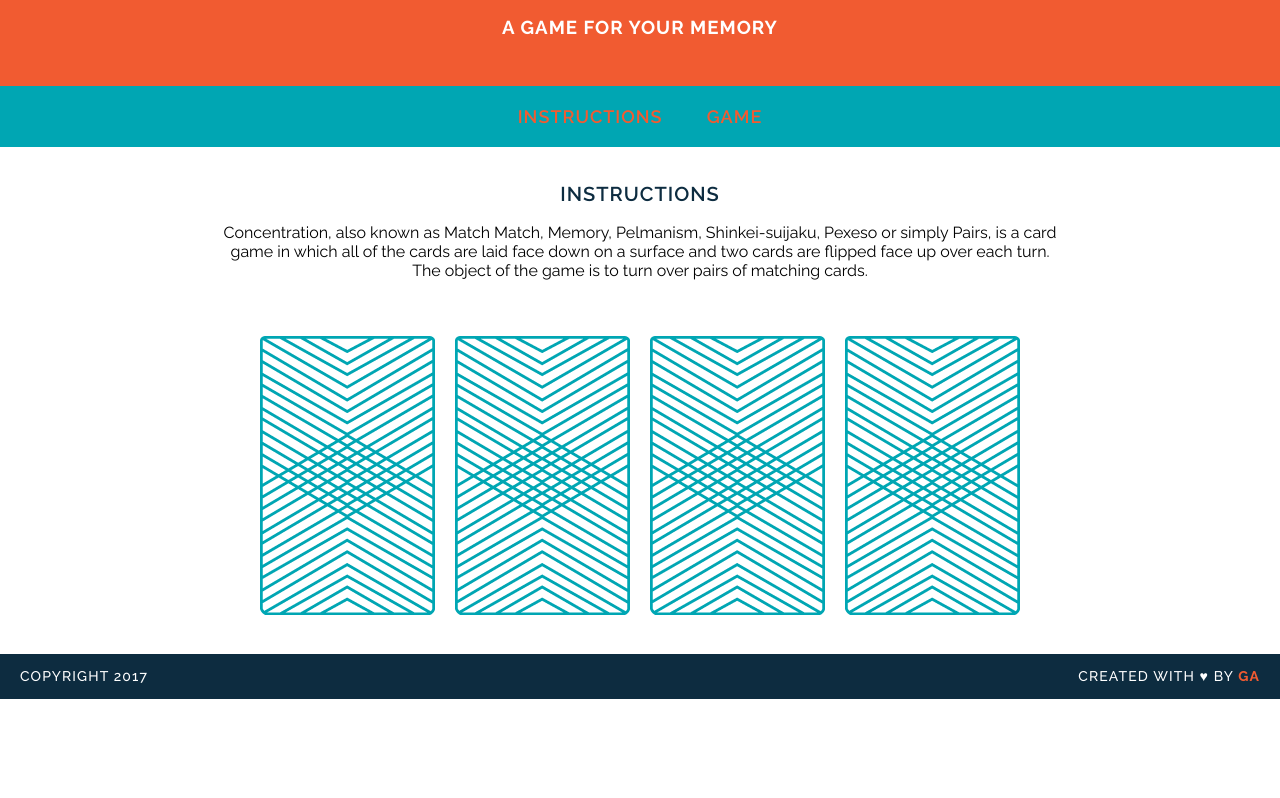
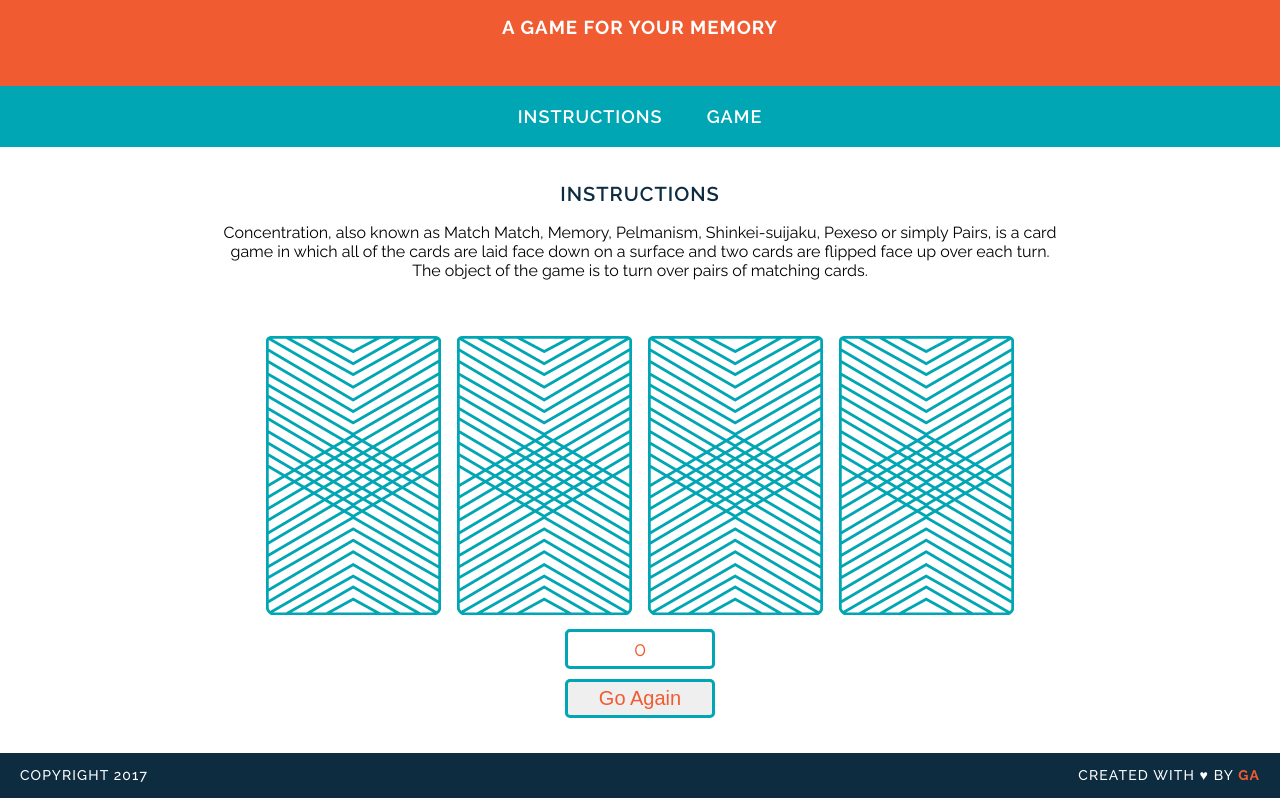
Before and after one commit to kcsommers/wdi-fundamentals-memorygame, a plain HTML site: page index.html in a window 1280 px wide. Shown: the part 70-868 px from the top of the page. Before the commit the page ends 800 px from the top, so only its background shows below. Drawn offline with Linux system fonts and the light colour scheme; a web font is replaced by a local one.

Commit message:
created game logic

```diff
--- a/css/style.css
+++ b/css/style.css
@@ -11,7 +11,7 @@ h1, h2, h3, a {
 }
 
 a {
-	color: #F15B31;
+	color: #FFF;
 	font-weight: 600;
 	font-size: 18px;
 	margin: 0 20px;
@@ -53,6 +53,17 @@ img {
 	margin: 40px 8px 0 8px;
 }
 
+button {
+	outline: none;
+	border: 3px solid #00A6B3;
+	width: 150px;
+	padding: 5px 0;
+	border-radius: 5px;
+	font-size: 20px;
+	color: #F15B31;
+	cursor: pointer;
+}
+
 footer {
 	text-transform: uppercase;
 	padding: 0 20px;
@@ -61,6 +72,16 @@ footer {
 	font-size: 14px;
 	letter-spacing: .08em;
 	font-weight: 500;
+}
+
+#score {
+	border: 3px solid #00A6B3;
+	width: 144px;
+	padding: 5px 0;
+	border-radius: 5px;
+	font-size: 20px;
+	color: #F15B31;
+	margin: 10px auto;
 }
 
 .copyright {
--- a/index.html
+++ b/index.html
@@ -13,19 +13,20 @@
 
 	<nav>
 		<a href="#instructions">Instructions</a>
-		<a href="#game">Game</a>
+		<a href="#game-board">Game</a>
 	</nav>
 
 	<main>
 		<h2 id="instructions">Instructions</h2>
 		<p>Concentration, also known as Match Match, Memory, Pelmanism, Shinkei-suijaku, Pexeso or simply Pairs, is a card game in which all of the cards are laid face down on a surface and two cards are flipped face up over each turn. The object of the game is to turn over pairs of matching cards.</p>
-		<div id="game">
-			<img src="images/back.png" alt="Queen of Diamonds">
-			<img src="images/back.png" alt="Queen of Hearts">
-			<img src="images/back.png" alt="King of Diamonds">
-			<img src="images/back.png" alt="King of Hearts">
-		</div>
+
+
+		<div id="game-board" class="board clearfix"></div>
+
+		<p id="score">0</p>
+		<button type="button">Go Again</button>
 	</main>
+
 
 	<footer class="clearfix">
 		<p class="copyright">Copyright 2017</p>
--- a/js/main.js
+++ b/js/main.js
@@ -21,28 +21,50 @@ var cards = [
 	}
 ];
 var cardsInPlay = [];
+var totalScore = 0;
 
 var checkForMatch = function(){
 	if(cardsInPlay[0] === cardsInPlay[1]){
 		alert('You found a match!');
+		totalScore += 1;
+		updateScore();
 	}
 	else {
 		alert('Sorry, try again.');
 	}
 }
 
-var flipCard = function(cardId){
-
-	console.log('User flipped ' + cards[cardId].rank);
-	console.log(cards[cardId].cardImage);
-	console.log(cards[cardId].suit);
-
+var flipCard = function(){
+	var cardId = this.getAttribute('data-id');
 	cardsInPlay.push(cards[cardId].rank);
-
+	this.setAttribute('src', cards[cardId].cardImage);
 	if (cardsInPlay.length === 2) {
 		checkForMatch();
 	}
 }
 
-flipCard(0);
-flipCard(2);
+var createBoard = function(){
+	for(var i = 0; i < cards.length; i++){
+		var cardElement = document.createElement('img');
+		cardElement.setAttribute('src', 'images/back.png');
+		cardElement.setAttribute('data-id', i);
+		cardElement.addEventListener('click', flipCard);
+		document.getElementById('game-board').appendChild(cardElement);
+	}
+}
+createBoard();
+
+var reset = function(){
+	cardsInPlay = [];
+	var allCards = document.querySelectorAll('img');
+	for(var i = 0; i < allCards.length; i++){
+		allCards[i].setAttribute('src', 'images/back.png');
+	}
+}
+var button = document.querySelector('button');
+button.addEventListener('click', reset);
+
+var updateScore = function(){
+	var scoreBoard = document.getElementById('score');
+	scoreBoard.textContent = totalScore;
+}
```
